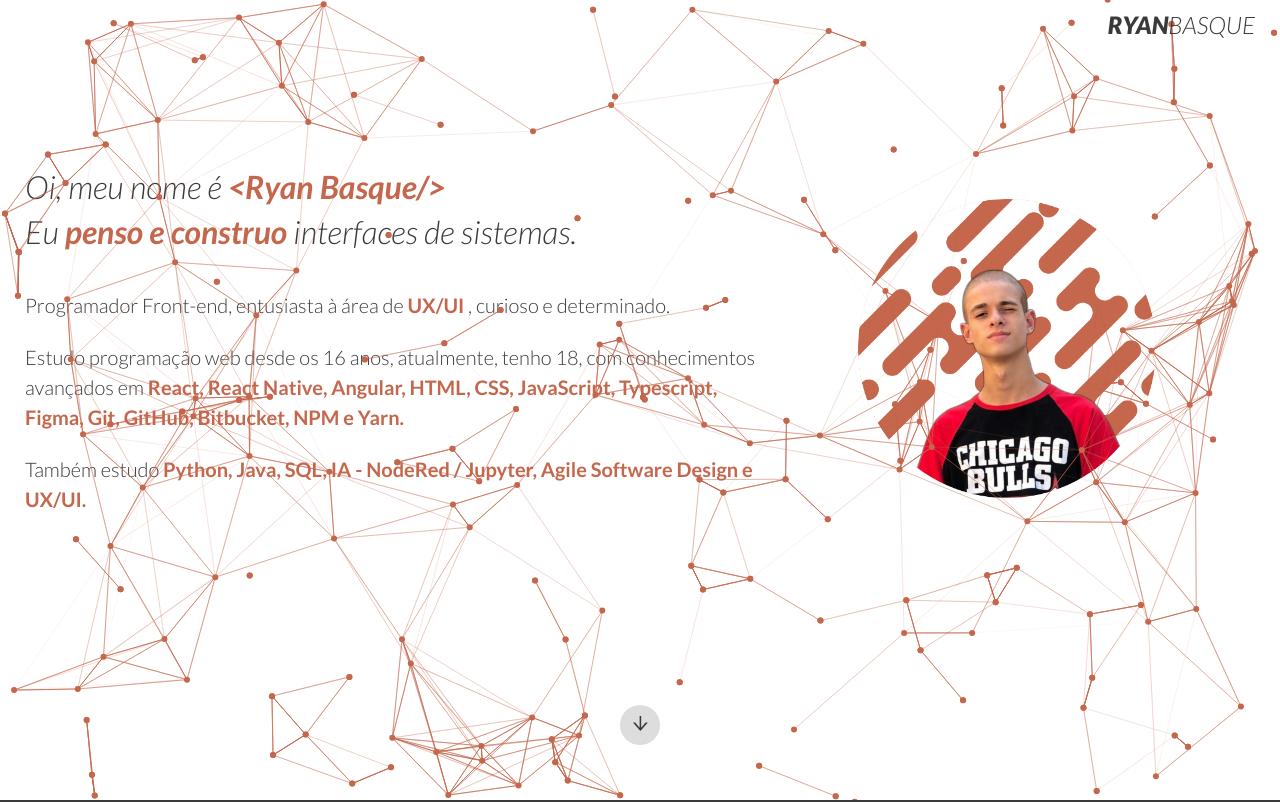
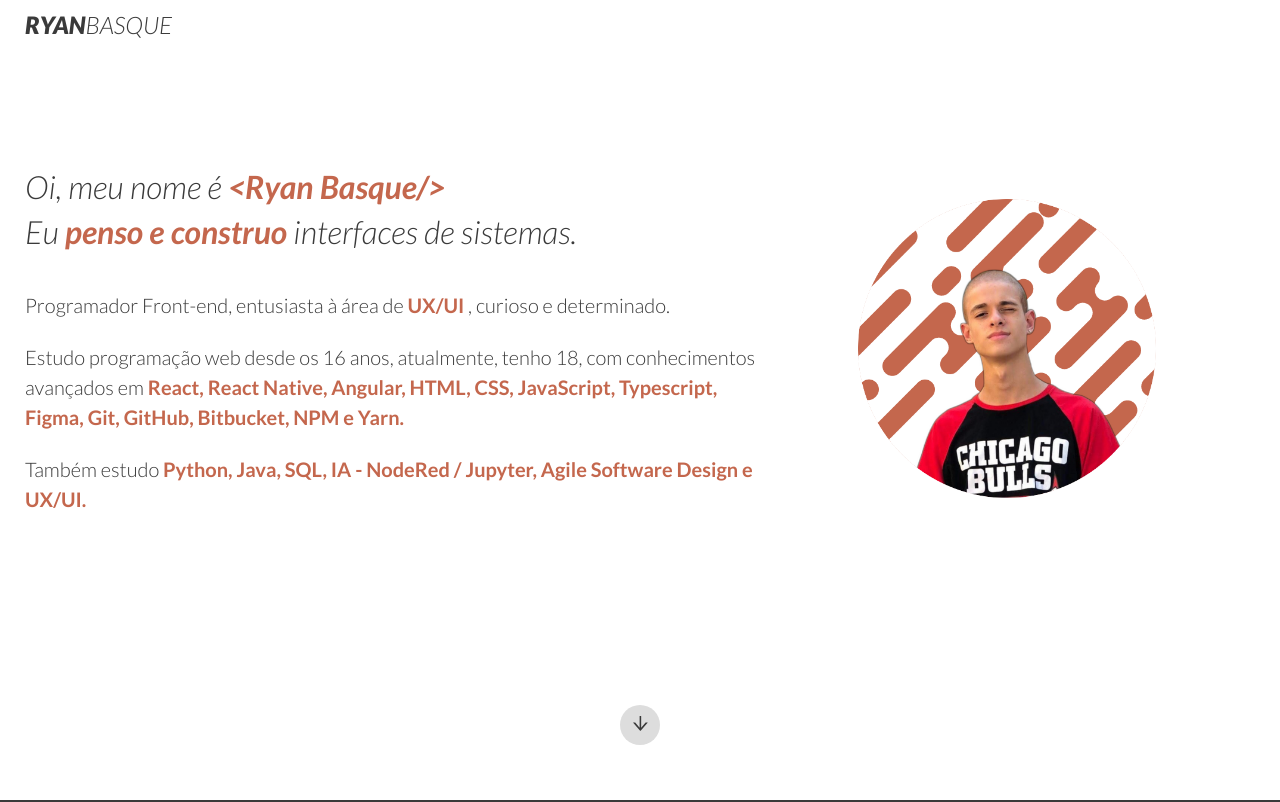
Before and after one commit to RyanBasque/ryan-basque-portifolio, a React (Create React App) app: page / in a window 1280 px wide. Shown: the top 802 px of the page. Built offline with nearby package versions, Linux system fonts and the light colour scheme; no server answers; the database is empty.

Commit message:
style: header style

```diff
--- a/src/components/atoms/headerBar/styles.ts
+++ b/src/components/atoms/headerBar/styles.ts
@@ -8,6 +8,10 @@ export const HeaderTitle = styled.h1`
 
     transition: color 0.5s;
 
+    @media(max-width: 500px) {
+        font-size: 1.3rem;
+    }
+
     b {
         font-weight: 800;
     }
--- a/src/components/organisms/pageDefault/styles.ts
+++ b/src/components/organisms/pageDefault/styles.ts
@@ -7,14 +7,14 @@ interface HeaderBarProps {
 
 export const PageHeaderContainer = styled.header<HeaderBarProps>`
     background-color: ${({ showBlur }) => (showBlur) && 'rgba(0, 0, 0, 0.06)'};
-    background-color: ${({ showBlack }) => (showBlack) && 'rgba(0, 0, 0, 0.08)'};
+    background-color: ${({ showBlack }) => (showBlack) && 'rgba(0, 0, 0, 0.3)'};
     z-index: 10;
 
     height: auto;
     width: 100%;
 
     display: flex;
-    justify-content: flex-end;
+    justify-content: flex-start;
 
     position: fixed;
 
--- a/src/pages/Home/index.tsx
+++ b/src/pages/Home/index.tsx
@@ -77,7 +77,7 @@ const Home = () => {
     <PageDefault fadeHeaderBlur={fadeBlur} showHeaderInBlack={showBlack}>
       <HomeFirstView />
       <HomeSecondView data={experienceData} />
-      <HomeThirdView data={projectsData} />
+      {/* <HomeThirdView data={projectsData} /> */}
     </PageDefault>
   );
 };
```
